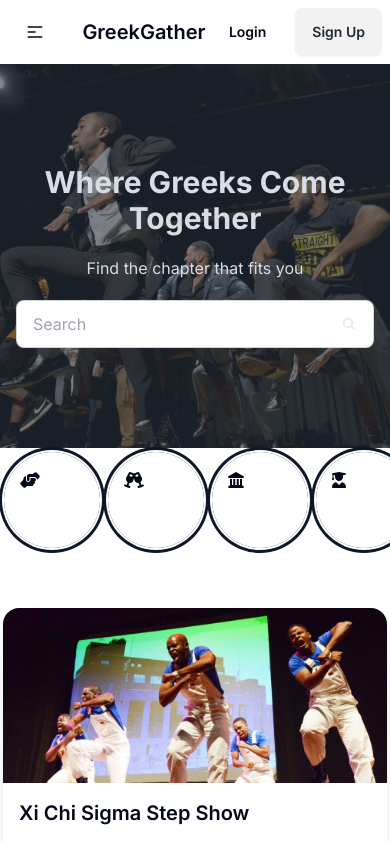
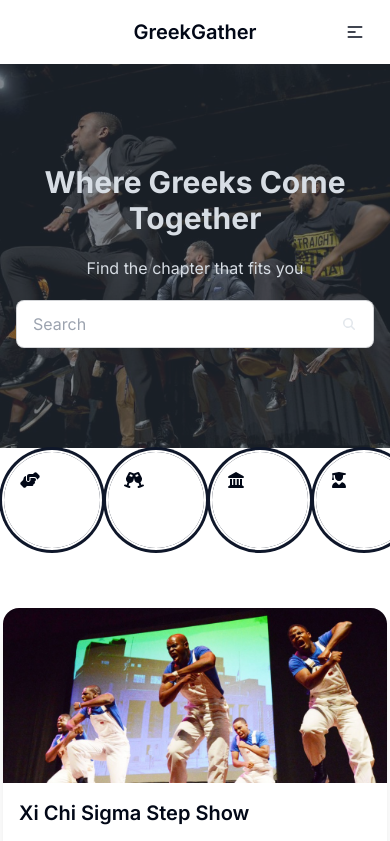
Before and after one commit to christprix/GatherGreek, a Next.js app: page / in a window 390 px wide. Shown: the top 841 px of the page. Built offline with nearby package versions, Linux system fonts and the light colour scheme.

Commit message:
navbar fix

```diff
--- a/src/components/Nav.tsx
+++ b/src/components/Nav.tsx
@@ -5,8 +5,32 @@ import { ReactNode } from "react";
 export function Nav() {
   return (
     <div className="navbar bg-base-100">
-      <div className="navbar-start md:hidden">
-        <div className="dropdown">
+      <div className="navbar-start md:hidden"></div>
+      <div className="navbar-start hidden md:flex">
+        <ul className="menu menu-horizontal px-1">
+          <li>
+            <a>Events</a>
+          </li>
+          <li>
+            <a>Create Events</a>
+          </li>
+          <li>
+            <a>Login</a>
+          </li>
+        </ul>
+      </div>
+      <div className="navbar-center">
+        <a className="btn btn-ghost text-xl">GreekGather</a>
+      </div>
+      <div className="navbar-center hidden md:flex mx-3">
+        <Search></Search>
+      </div>
+      <div className="navbar-end hidden md:flex">
+        <a className="btn btn-ghost mx-4">Login</a>
+        <a className="btn">Sign Up</a>
+      </div>
+      <div className="navbar-end md:hidden">
+        <div className="dropdown dropdown-end">
           <div tabIndex={0} role="button" className="btn btn-ghost md:hidden">
             <svg
               xmlns="http://www.w3.org/2000/svg"
@@ -36,31 +60,11 @@ export function Nav() {
             <li>
               <a>Login</a>
             </li>
+            <li>
+              <a className="btn">Sign Up</a>
+            </li>
           </ul>
         </div>
-      </div>
-      <div className="navbar-start hidden md:flex">
-        <ul className="menu menu-horizontal px-1">
-          <li>
-            <a>Events</a>
-          </li>
-          <li>
-            <a>Create Events</a>
-          </li>
-          <li>
-            <a>Login</a>
-          </li>
-        </ul>
-      </div>
-      <div className="navbar-center">
-        <a className="btn btn-ghost text-xl">GreekGather</a>
-      </div>
-      <div className="navbar-center hidden md:flex mx-3">
-        <Search></Search>
-      </div>
-      <div className="navbar-end">
-        <a className="btn btn-ghost mx-3">Login</a>
-        <a className="btn">Sign Up</a>
       </div>
     </div>
   );
```
